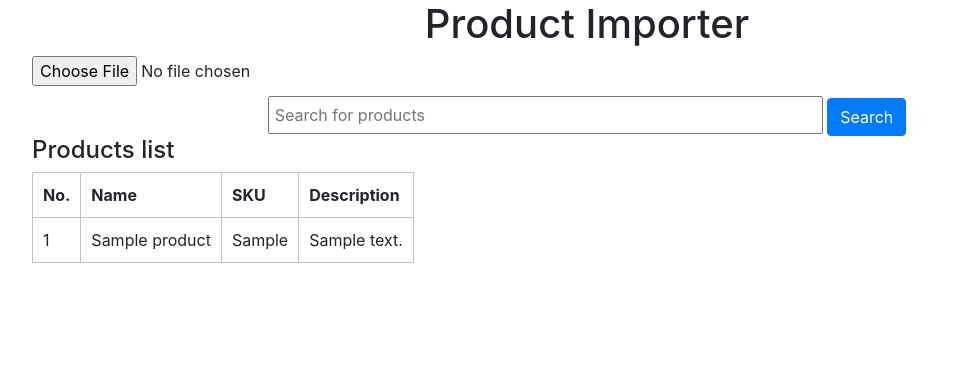
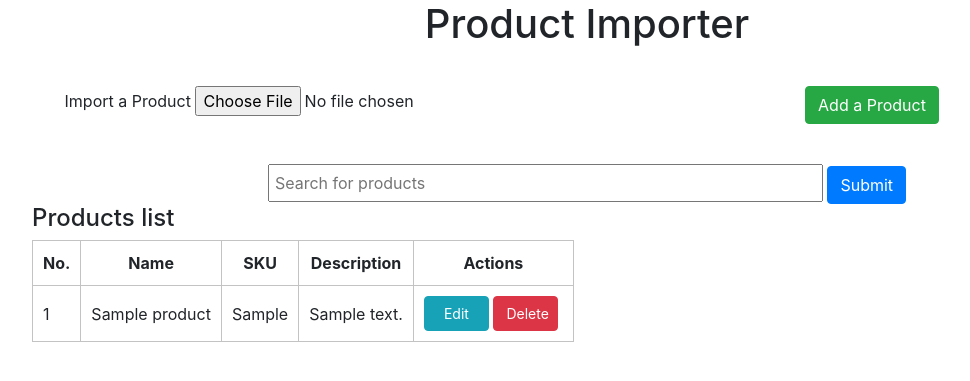
Before and after one commit to Manoj-Manjunatha/product_importer, a Flask app: page / in a window 1280 px wide. Shown: the top 381 px of the page, without its empty margins (53-1023 px from the left). Run offline with Flask 2, Linux system fonts and the light colour scheme; tables that the repository leaves empty hold one stand-in row (values such as "Sample post"); some libraries are stand-ins or nearby versions.

Commit message:
Added APIs - product import, add/modify product. Added Js functionality.

```diff
--- a/app.py
+++ b/app.py
@@ -1,12 +1,13 @@
 """Product import app entry point."""
 from flask import Flask
+from flask_migrate import Migrate, MigrateCommand
 from flask_restful import Api
-from flask_migrate import Migrate, MigrateCommand
 from flask_script import Manager, Shell, Command
 from flask_wtf.csrf import CsrfProtect
 
+from api import configure_api
+from models import db
 from views import main
-from models import db
 
 app = Flask(__name__)
 app.config.from_object('config.default')
@@ -17,6 +18,7 @@ db.init_app(app)
 csrf_protect = CsrfProtect(app)
 app.register_blueprint(main)
 api_manager = Api(app)
+configure_api(api_manager)
 
 
 class DevServer(Command):
--- a/static/css/styles.css
+++ b/static/css/styles.css
@@ -3,6 +3,14 @@
 }
 div.container{
 	padding-bottom: 10px;
+}
+.add-import-product .action-col{
+	text-align: center;
+	margin-top: 30px;
+	margin-bottom: 30px;
+}
+.home-div{
+	text-align: center;
 }
 #search-box{
 	text-align: center;
@@ -15,7 +23,29 @@ div.container{
 #search-btn{
 	display: inline-block;
 }
+
 table, th, td {
     border: 1px solid #c3c3c3;
     padding: 10px;
 }
+table tr th{
+	text-align: center;
+}
+table .action-btns{
+	width: 160px;
+}
+table td span{
+    width: 65px;
+    font-size: 14px !important;
+	display: inline-block;
+    text-align: center;
+}
+
+#addEditModal .product-info div{
+	padding: 10px;
+}
+
+#addEditModal .product-info span{
+	display: inline-block;
+	width: 100px;
+}
--- a/static/js/script.js
+++ b/static/js/script.js
@@ -0,0 +1,121 @@
+$(document).ready(function(){
+	//Init.
+	$('#addEditModal').modal({ show: false});
+
+	// Events.
+	$('#upload input[type=file]').on('change', uploadCSVFile);
+	$('#add-btn').on('click', addProduct);
+	$('.edit-btn').on('click', editProductInfo);
+	$('.delete-btn').on('click', deleteProductInfo);
+	$('#addEditModal .save-btn').on('click', saveProductInfo);
+
+});
+
+// Add a new Product.
+function addProduct(event){
+	var productInputs = $('#addEditModal .product-info input, #addEditModal .product-info textarea');
+	productInputs[0].value = "";
+	productInputs[1].value = "";
+	productInputs[2].value = "";
+	$(productInputs[0]).attr('readonly', false).attr('disabled', false);
+	$('#addEditModal .addEditModal-title').text('Add Product');
+	$('#addEditModal').modal('show');
+}
+
+// Remove the record from DB.
+function deleteProductInfo(event){
+	var productInfo = $(event.currentTarget).parent().siblings();
+	if(confirm(`Remove '${$(productInfo[1]).text()}' product ?`)){
+		var productData = new FormData();
+		productData.append('name', $(productInfo[1]).text());
+		productData.append('sku', $(productInfo[2]).text());
+		$.ajax({
+			headers: {
+				'X-CSRF-TOKEN': $('meta[name="csrf-token"]').attr('content')
+			},
+			data: productData,
+			type: 'DELETE',
+			url: '/api/product/' + $(productInfo[2]).text(),
+			processData: false,
+			cache: false,
+			contentType: false,
+			success: function(){
+				window.location.reload();
+			},
+			error: function(response, status, xhr){
+				console.log(response, status, xhr);
+			}
+		});
+
+	}
+}
+
+// Allow editing for only Product's name, description.
+function editProductInfo(event){
+	var productInfo = $(event.currentTarget).parent().siblings();
+	var productInputs = $('#addEditModal .product-info input, #addEditModal .product-info textarea');
+	productInputs[0].value = $(productInfo[2]).text();	// SKU.
+	productInputs[1].value = $(productInfo[1]).text();	// Name.
+	productInputs[2].value = $(productInfo[3]).text();	// Description.
+	$(productInputs[0]).attr('readonly', true).attr('disabled', true);
+	$('#addEditModal .addEditModal-title').text('Edit Product');
+	$('#addEditModal').modal('show');
+}
+
+// Save the products info, send 'POST/PUT' request.
+function saveProductInfo(){
+	var productInputs = $('#addEditModal .product-info input, #addEditModal .product-info textarea');
+	var productData = new FormData();
+	productData.append('csrf_token', $('meta[name=csrf-token]').attr('content'));
+	productData.append('name', $(productInputs[1]).val());
+	productData.append('sku', $(productInputs[0]).val());
+	productData.append('description', $(productInputs[2]).val());
+
+	var requestType = 'POST';
+	var requestUrl = '/api/product';
+	if($('#addEditModal .addEditModal-title').text() == 'Edit Product'){
+		requestType = 'PUT';
+		requestUrl = requestUrl +  '/' + $(productInputs[0]).val();
+	}
+	$.ajax({
+		data: productData,
+		type: requestType,
+		url: requestUrl,
+		processData: false,
+		cache: false,
+		contentType: false,
+		success: function(response, status, xhr) {
+			window.location.reload();
+		},
+		error: function(response, status, xhr){
+			console.log(response, status, xhr);
+		}
+	});
+}
+
+// Send a POST request to Product import on uploading a new csv file.
+function uploadCSVFile(event){
+	var csvFile = event.currentTarget.files[0];
+
+	// Frontend Validation for vaild filetype.
+	if(!(/\.(csv)$/i).test(csvFile.name)){
+        let msg = 'Please upload a valid csv file';
+    }
+    var csvData = new FormData();
+    csvData.append('csrf_token', $('meta[name=csrf-token]').attr('content'));
+	csvData.append('csv', csvFile);
+    $.ajax({
+    	data: csvData,
+    	type: 'POST',
+    	url: '/api/product-import',
+    	processData: false,
+		cache: false,
+		contentType: false,
+		success: function(response, status, xhr){
+			console.log(xhr, response, status);
+		},
+		error: function(response, status, xhr){
+			console.log(xhr, response, status);
+		}
+    });
+}
--- a/templates/home.html
+++ b/templates/home.html
@@ -2,29 +2,46 @@
 <html>
 <head>
 	<title>Product Importer</title>
+	<meta name="csrf-token" content="{{ csrf_token() }}">
 	<link rel="stylesheet" type="text/css" href="static/css/bootstrap/bootstrap.min.css">
 	<link rel="stylesheet" type="text/css" href="static/css/styles.css">
 </head>
 <body>
 	<div id="main-title"><h1> Product Importer </h1></div>
-	<div class="container">
-		<div id="upload">
-			<input type="file" name="" />
-		</div>
+	<div class="container add-import-product">
+		{% if page_title == 'Products list' %}
+			<div class="row">
+				<div id="upload" class="col-md-6 action-col">
+					Import a Product <input type="file" name="csv-file" accept=".csv" />
+				</div>
+				<div id="addProduct" class="col-md-6 action-col">
+					<button class="btn btn-success" id="add-btn">Add a Product</button>
+				</div>
+			</div>
+		{% else %}
+			<div class="row">
+				<div class="col-md-12 home-div">
+					<a href="{{url_for('main.home')}}" class="btn btn-success">Home</a>
+				</div>
+			</div>
+		{% endif %}
 	</div>
 	<div class="container">
 		<div id="search-box">
-			<input type="text" name="search" placeholder="Search for products" />
-			<div id="search-btn" class="btn btn-primary">Search</div>
+			<form action="/search" method="get">
+				<input type="text" name="keyword" placeholder="Search for products" />
+				<input type="submit" id="search-btn" class="btn btn-primary" />
+			</form>
 		</div>
 		<div id='products-list'>
-			<h4>Products list</h4>
+			<h4>{{page_title}}</h4>
 			<table>
 				<tr>
 					<th>No.</th>
 					<th>Name</th>
 					<th>SKU</th>
 					<th>Description</th>
+					<th>Actions</th>
 				</tr>
 				{% for product in products %}
 					<tr>
@@ -32,9 +49,35 @@
 						<td>{{product.name}}</td>
 						<td>{{product.sku}}</td>
 						<td>{{product.description}}</td>
+						<td class="action-btns">
+							<span class="btn btn-info edit-btn">Edit</span>
+							<span class="btn btn-danger delete-btn">Delete</span>
+						</td>
 					</tr>
 				{% endfor %}
 			</table>
+		</div>
+		<!-- Edit-Modal -->
+		<div id="addEditModal" class="modal fade" role="dialog">
+			<div class="modal-dialog">
+
+		    <!-- Modal content-->
+		    <div class="modal-content">
+				<div class="modal-header">
+					<h4 class="modal-title addEditModal-title">Product</h4>
+				</div>
+				<div class="modal-body product-info">
+					<div><span>SKU</span><input type="text" name="product-sku"/></div>
+					<div><span>Name</span><input type="text" name="product-name" /></div>
+					<div><span>Description</span><textarea name="product-description"></textarea>
+				</div>
+				<div class="modal-footer">
+					<button type="button" class="btn btn-primary save-btn">Save</button>
+					<button type="button" class="btn btn-default" data-dismiss="modal">Close</button>
+				</div>
+			</div>
+
+			</div>
 		</div>
 	</div>
 	<script type="text/javascript" src="static/js/jquery/jquery.min.js"></script>
--- a/views/main.py
+++ b/views/main.py
@@ -1,5 +1,6 @@
 """Product import main view."""
-from flask import Blueprint, render_template
+from flask import Blueprint, render_template, request
+from sqlalchemy import or_
 
 from models import Product
 
@@ -9,6 +10,23 @@ main = Blueprint('main', __name__)
 @main.route('/')
 def home():
     """Render HomePage with upload Ux, and list items."""
-    products = Product.query.filter(Product.is_deleted.__eq__(False)).all()
-    template_args = {'products': products}
+    products = Product.query.order_by(Product.id).all()
+    template_args = {'products': products, 'page_title': 'Products list'}
     return render_template('home.html', **template_args)
+
+
+@main.route('/search')
+def search():
+    """Search the DB records matching the keyword."""
+    keyword = request.args.get('keyword')
+    products = Product.query.filter(
+        or_(
+            Product.name.ilike('%{}%'.format(keyword)),
+            Product.sku.ilike('%{}%'.format(keyword)),
+            Product.description.ilike('%{}%'.format(keyword))
+        )
+    ).all()
+    return render_template('home.html', **{
+        'products': products,
+        'page_title': 'Search results'
+    })
```
Also changed, not shown: api/__init__.py (+17 -0 lines), api/product.py (added, +96 -0 lines), api/product_import.py (added, +50 -0 lines), 1 other file.
